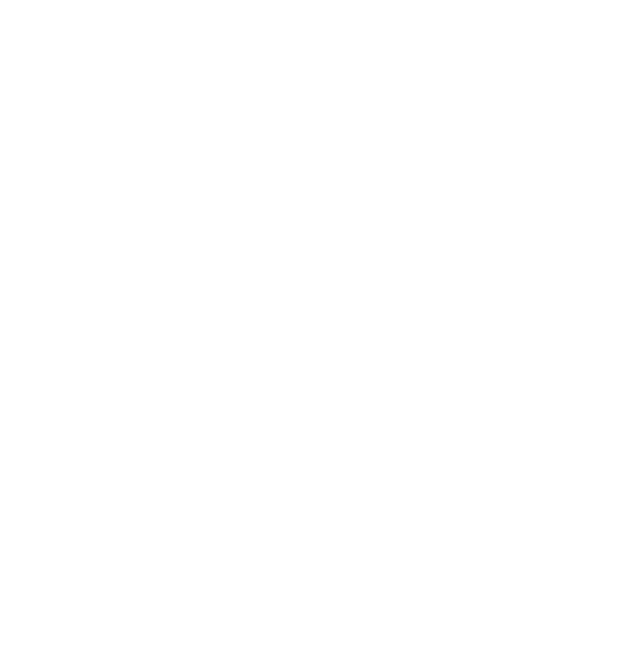
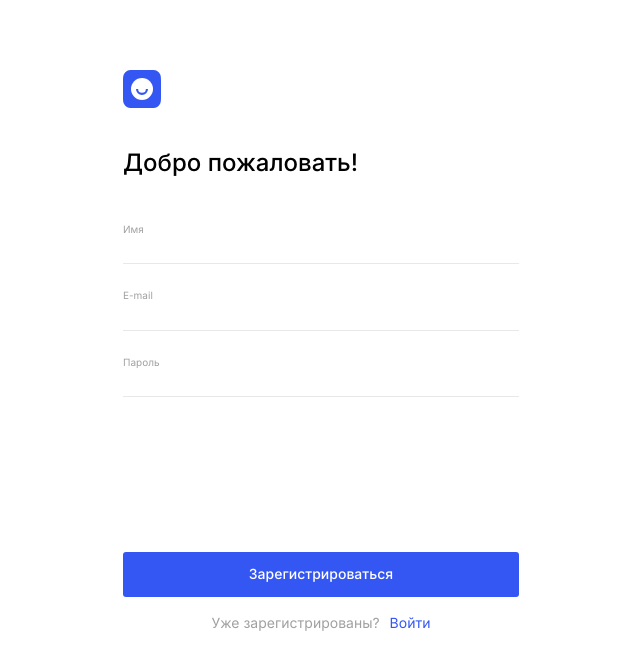
Before and after one commit to nborisova/movies-explorer-frontend, a React (Create React App) app: page /signup in a window 1280 px wide. Before the commit this address had no page. Shown: the top 670 px of the page, without its empty margins (319-959 px from the left). Built offline with nearby package versions, Linux system fonts and the light colour scheme.

Commit message:
верстка форм регистрации и авторизации

```diff
--- a/src/components/App/App.js
+++ b/src/components/App/App.js
@@ -13,30 +13,35 @@ import Footer from '../Footer/Footer'
 import SearchForm from '../SearchForm/SearchForm'
 import MoviesCardList from '../MoviesCardList/MoviesCardList'
 import Preloader from '../Preloader/Preloader';
+import Profile from '../Profile/Profile';
+import AuthPage from '../AuthPage/AuthPage';
+import Login from '../Login/Login';
+import Register from '../Register/Register';
 
 function App() {
   return (
     <div className="App">
-      {/* <Header />
-      <SearchForm />
-      <MoviesCardList />
-      <Footer />
-      <Preloader /> */}
+       {/* <Header />
+       <SearchForm />
+       <MoviesCardList />
+       <Footer />
+       <Preloader />
 
-      {/* <Header />
+      <Header />
       <Promo />
       <NavTab />
       <AboutProject />
       <Techs />
       <AboutMe />
-      <Footer /> */}
+      <Footer />  */}
 
       <Routes>
-      <Route path="/saved-movies" element={<SavedMovies />} />
-        {/* <Route path="/" element={<Main />} /> */}
+        <Route path="/" element={<Main />} />
         <Route path="/movies" element={<Movies />} />
-        {/* <Route path="/saved-movies" element={<SavedMovies />} />
-        <Route path="/profile" element={<Profile />} />
+        <Route path="/saved-movies" element={<SavedMovies />} />
+        <Route path="/signup" element={<Register />} />
+        <Route path="/signin" element={<Login />} />
+        {/* <Route path="/profile" element={<Profile />} />
         <Route path="/signin" element={<Login />} />
         <Route path="/signup" element={<Register />} />
         <Route path="*" element={<NotFound />} /> */}
--- /dev/null
+++ b/src/components/AuthPage/AuthPage.css
@@ -0,0 +1,120 @@
+.auth-page__container {
+    display: flex;
+    flex-direction: column;
+    background-color: #FFFFFF;
+    width: 100%;
+    padding: 70px 0 70px;
+    align-items: center;
+}
+
+.auth-page__header {
+    display: flex;
+    flex-direction: column;
+    width: 396px;
+    align-items: flex-start;
+    gap: 40px;
+    padding-bottom: 40px;
+}
+
+.auth-page__logo {
+    background-image: url(../../images/auth-logo.svg);
+    background-position: center;
+    background-repeat: no-repeat;
+    width: 38px;
+    height: 38px;
+}
+
+.auth-page__title {
+    margin: 0;
+    padding: 0;
+    font-family: Inter;
+    font-weight: 500;
+    font-size: 24px;
+    line-height: 29.05px;
+    color: #000000;
+}
+
+.auth-page__container-form {
+    display: flex;
+    flex-direction: column;
+    align-items: center;
+}
+
+.auth-page__fieldset {
+    display: flex;
+    flex-direction: column;
+    width: 396px;
+    align-items: center;
+    gap: 5px;
+    border: none;
+    min-height: 319px;
+}
+
+.auth-page__line {
+    border-bottom: 1px solid #E8E8E8;
+    width: 100%;
+    margin-bottom: 10px;
+}
+
+.auth-page__label {
+    font-family: Inter;
+    font-weight: 400;
+    font-size: 10px;
+    line-height: 12.1px;
+    color: #A0A0A0;
+    align-self: flex-start;
+}
+
+.auth-page__input {
+    all: unset;
+    align-self: flex-start;
+}
+
+.auth-page__submit-btn {
+    border: none;
+    width: 396px;
+    height: 45px;
+    border-radius: 3px;
+    background-color: #3456F3;
+    font-family: Inter;
+    font-weight: 500;
+    font-size: 14px;
+    line-height: 16.94px;
+    color: #FFFFFF;
+}
+
+.auth-page__text-group {
+    padding-top: 18px;
+    display: flex;
+    gap: 10px;
+}
+
+.auth-page__text {
+    margin: 0;
+    padding: 0;
+    font-family: Inter;
+    font-weight: 400;
+    font-size: 14px;
+    line-height: 16.94px;
+    color: #A0A0A0;
+}
+
+.auth-page__link {
+    font-family: Inter;
+    font-weight: 400;
+    font-size: 14px;
+    line-height: 16.94px;
+    color: #3456F3;
+    text-decoration: none;
+}
+
+.auth-page__field-error {
+    margin-top: -5px;
+    padding-bottom: 10px;
+    font-family: Inter;
+    font-weight: 400;
+    font-size: 10px;
+    line-height: 12.1px;
+    color: #EE3465;
+    align-self: flex-start;
+}
--- /dev/null
+++ b/src/components/AuthPage/AuthPage.js
@@ -0,0 +1,35 @@
+import React from "react";
+import { Link } from 'react-router-dom';
+
+function AuthPage({ title, children, buttonText, text, link, linkText }) {
+  return(
+        <div className="auth-page__container">
+            <div className="auth-page__header">
+              <div className="auth-page__logo"></div>
+              <h2 className="auth-page__title">{title}</h2>
+            </div>
+            <form className="auth-page__container-form">
+              <fieldset className="auth-page__fieldset">
+                  {children}
+                  <label for="email-input" className="auth-page__label">E-mail</label>
+                  <input id="email-input" className="auth-page__input" type="email"
+                  maxLength="40" minLength="2" required/>
+                  <div className="auth-page__line"></div>
+                  <span className="auth-page__field-error"></span>
+                  <label for="password-input" className="auth-page__label">Пароль</label>
+                  <input id="password-input" className="auth-page__input" type="password"
+                  maxLength="200" minLength="2" required/>
+                  <div className="auth-page__line"></div>
+                  <span className="auth-page__field-error"></span>
+              </fieldset>
+              <button className="auth-page__submit-btn" type="submit">{buttonText}</button>
+            </form>
+            <div className="auth-page__text-group">
+              <p className="auth-page__text">{text}</p>
+              <Link to={link} className="auth-page__link">{linkText}</Link>
+            </div>
+        </div>
+  )
+}
+
+export default AuthPage;
--- /dev/null
+++ b/src/components/Login/Login.js
@@ -0,0 +1,10 @@
+import React from 'react';
+import AuthPage from '../AuthPage/AuthPage';
+
+function Login() {
+  return(
+    <AuthPage title='Рады видеть!' buttonText='Войти' text='Ещё не зарегистрированы?' link='/signup' linkText='Регистрация'/>
+  )
+}
+
+export default Login;
--- /dev/null
+++ b/src/components/Profile/Profile.css
@@ -0,0 +1,97 @@
+.profile {
+    display: flex;
+    flex-direction: column;
+    background-color: #FFFFFF;
+    padding: 75px 436px 50px;
+}
+
+.profile__header {
+    margin: 0;
+    padding: 0 0 124px;
+    font-family: Inter;
+    font-weight: 500;
+    font-size: 24px;
+    line-height: 29.05px;
+    color: #000000;
+}
+
+.profile__name-data {
+    display: flex;
+    justify-content: space-between;
+}
+
+.profile__name {
+    margin: 0;
+    padding: 0;
+    font-family: Inter;
+    font-weight: 500;
+    font-size: 11px;
+    line-height: 13.31px;
+    color: #000000;
+}
+
+.profile__user-name {
+    margin: 0;
+    padding: 0;
+    font-family: Inter;
+    font-weight: 400;
+    font-size: 11px;
+    line-height: 13.31px;
+    color: #000000;
+}
+
+.profile__email-data {
+    display: flex;
+    justify-content: space-between;
+    padding-bottom: 220px;
+}
+
+.profile__email {
+    margin: 0;
+    padding: 0;
+    font-family: Inter;
+    font-weight: 500;
+    font-size: 11px;
+    line-height: 13.31px;
+    color: #000000;
+}
+
+.profile__user-email {
+    margin: 0;
+    padding: 0;
+    font-family: Inter;
+    font-weight: 400;
+    font-size: 11px;
+    line-height: 13.31px;
+    color: #000000;
+}
+
+.profile__line{
+    border-bottom: 1px solid #E8E8E8;
+    width: 100%;
+    margin: 15px 0 18px;
+}
+
+.profile__link {
+    display: flex;
+    flex-direction: column;
+    gap: 18px;
+}
+
+.profile__edit {
+    text-decoration: none;
+    font-family: Inter;
+    font-weight: 400;
+    font-size: 13px;
+    line-height: 15.73px;
+    color: #000000;
+}
+
+.profile__logout {
+    text-decoration: none;
+    font-family: Inter;
+    font-weight: 400;
+    font-size: 13px;
+    line-height: 15.73px;
+    color: #EE3465;
+}
--- /dev/null
+++ b/src/components/Profile/Profile.js
@@ -0,0 +1,29 @@
+import React from 'react';
+import { Link } from 'react-router-dom';
+import Header from '../Header/Header';
+
+function Profile() {
+  return (
+    <>
+        <Header />
+        <section className="profile">
+            <h2 className="profile__header">Привет, Виталий!</h2>
+            <div className="profile__name-data">
+                <p className="profile__name">Имя</p>
+                <p className="profile__user-name">Виталий</p>
+            </div>
+            <div className="profile__line"></div>
+            <div className="profile__email-data">
+                <p className="profile__email">E-mail</p>
+                <p className="profile__user-email">pochta@yandex.ru</p>
+            </div>
+            <div className="profile__link">
+                <Link to="/" className="profile__edit">Редактировать</Link>
+                <Link to="/" className="profile__logout">Выйти из аккаунта</Link>
+            </div>
+        </section>
+    </>
+  );
+}
+
+export default Profile;
--- /dev/null
+++ b/src/components/Register/Register.js
@@ -0,0 +1,16 @@
+import React from 'react';
+import AuthPage from '../AuthPage/AuthPage';
+
+function Register() {
+  return(
+    <AuthPage title='Добро пожаловать!' buttonText='Зарегистрироваться' text='Уже зарегистрированы?' link='/signin' linkText='Войти'>
+        <label for="name-input" className="auth-page__label">Имя</label>
+        <input id="name-input" className="auth-page__input" type="text"
+        maxLength="40" minLength="2" required/>
+        <div className="auth-page__line"></div>
+        <span className="auth-page__field-error"></span>
+    </AuthPage>
+  )
+}
+
+export default Register;
--- a/src/index.css
+++ b/src/index.css
@@ -14,3 +14,5 @@
 @import url(./components/MoviesCard/MoviesCard.css);
 @import url(./components/More/More.css);
 @import url(./components/Preloader/Preloader.css);
+@import url(./components/Profile/Profile.css);
+@import url(./components/AuthPage/AuthPage.css);
```
Also changed, not shown: src/images/auth-logo.svg (added).
